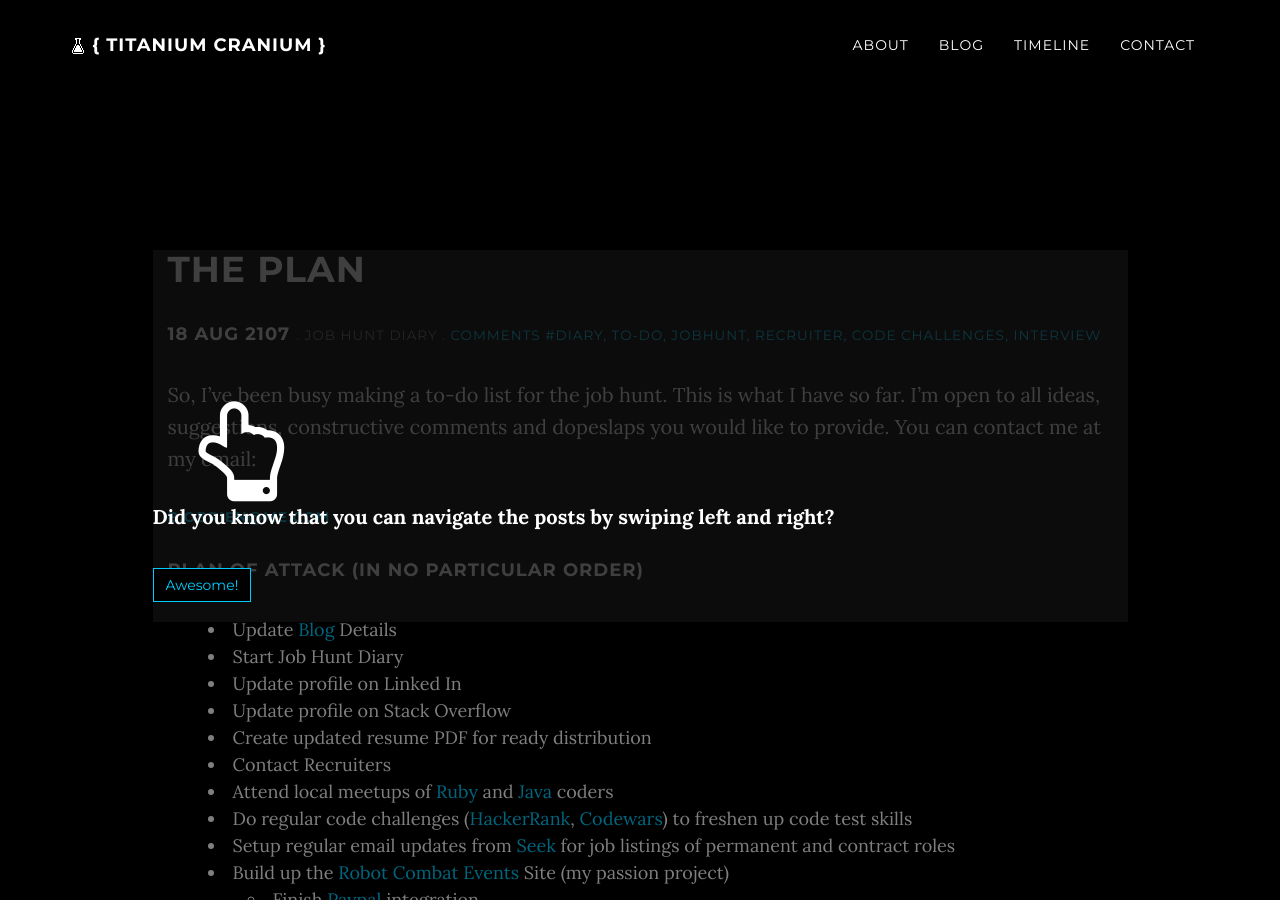
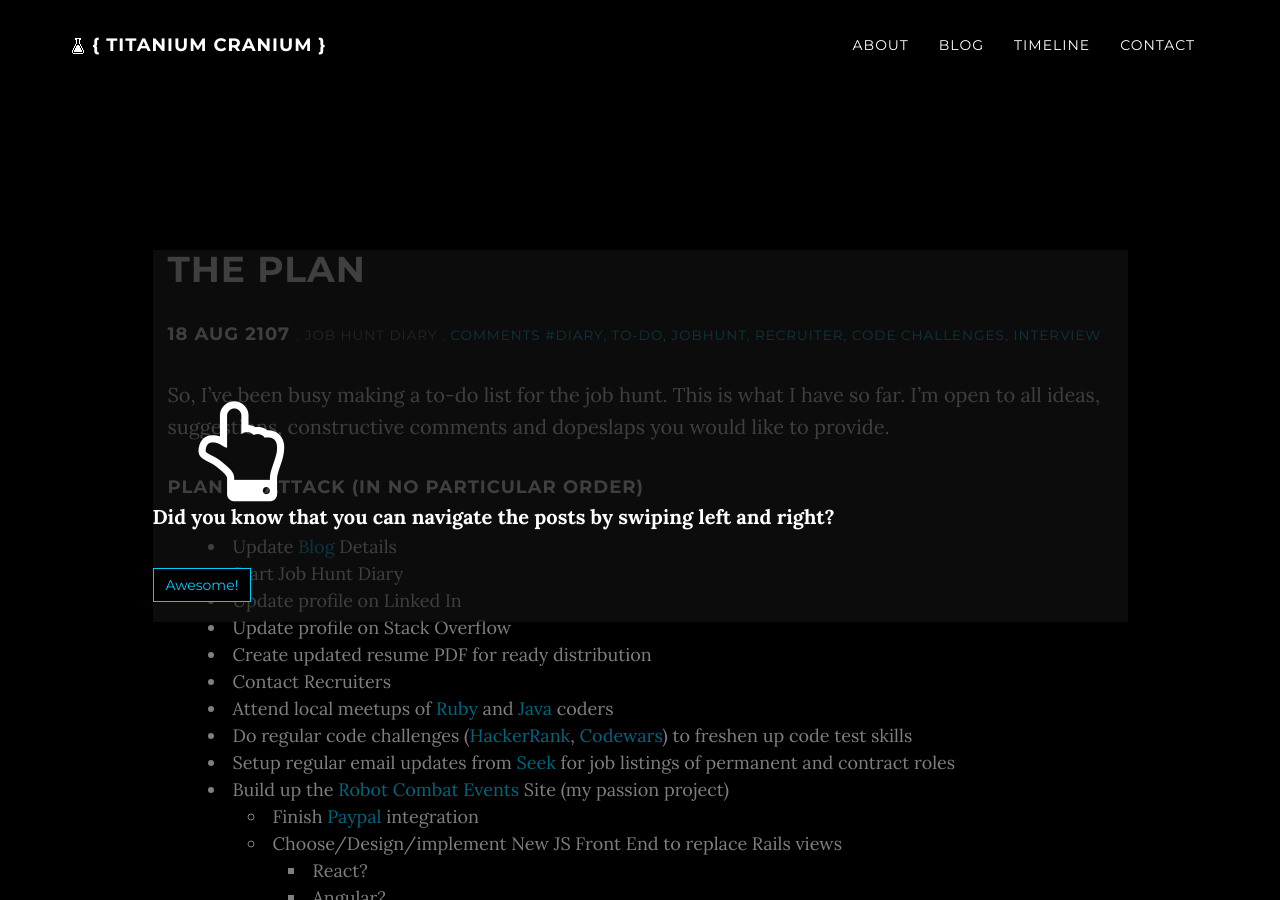
Before and after one commit to titanium-cranium/titanium-cranium.github.io, a Jekyll site: the page built from _posts/2107-08-18-the-plan.md, in a window 1280 px wide and 900 px high. Built offline with Jekyll 4.4.1, drawn with Linux system fonts in a browser that asks for light colours; nearby versions of some CDN libraries; comment, search, counter and statistics services are not loaded; a style sheet for code colours, icons or effects is not loaded.

Commit message:
final tweak to post, time to get to work

```diff
--- a/_posts/2107-08-18-the-plan.md
+++ b/_posts/2107-08-18-the-plan.md
@@ -6,9 +6,7 @@ category: job hunt diary
 tags: [ 'diary, to-do, jobhunt, recruiter, code challenges, interview' ]
 ---
 
-So, I've been busy making a to-do list for the job hunt.  This is what I have so far.  I'm open to all ideas, suggestions, constructive comments and dopeslaps you would like to provide.  You can contact me at my email:
-##### [b.obrien@me.com](b.obrien@me.com)
-
+So, I've been busy making a to-do list for the job hunt.  This is what I have so far.  I'm open to all ideas, suggestions, constructive comments and dopeslaps you would like to provide.
 #### Plan of attack (in no particular order)
 
 * Update [Blog](titanium-cranium.github.io) Details
```
